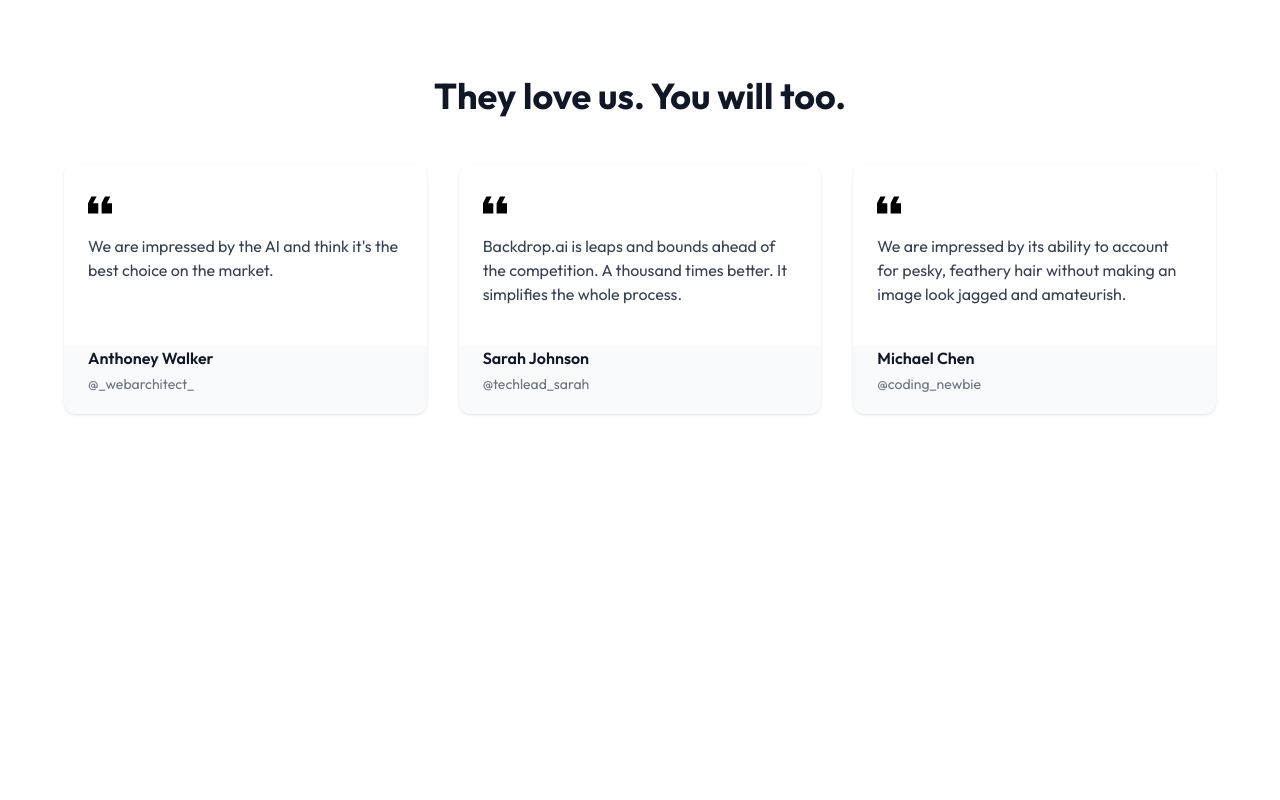
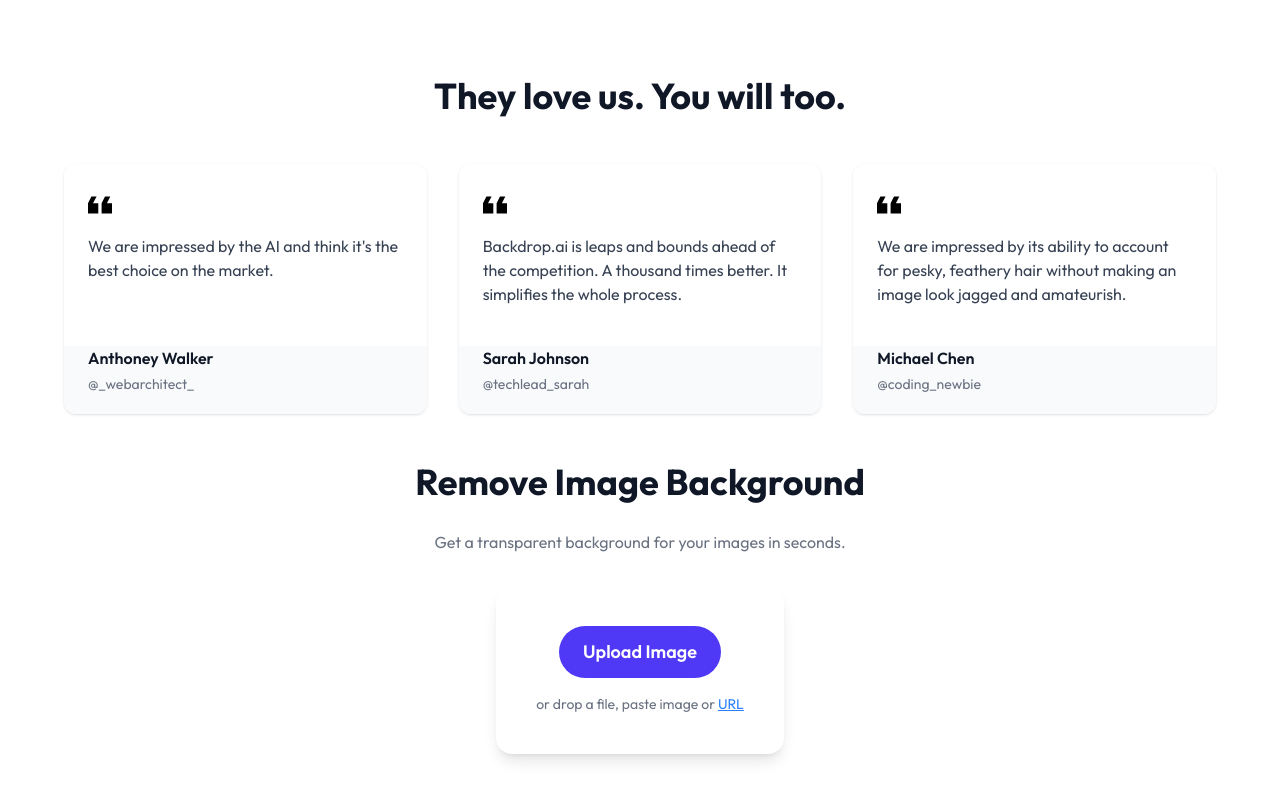
Before and after one commit to DhruvChudasma91/backdrop-ai, a React (Vite) app in the folder client/: page / in a window 1280 px wide. Shown: the part 2289-3089 px from the top of the page. Before the commit the page ends 2815 px from the top, so only its background shows below. Built offline with nearby package versions, Linux system fonts and the light colour scheme.

Commit message:
feat: complete TryNow Component

```diff
--- /dev/null
+++ b/client/src/components/TryNow.jsx
@@ -0,0 +1,27 @@
+const TryNow = () => {
+    return (
+        <div className="flex flex-col items-center justify-center bg-white px-4">
+
+            <h2 className="text-3xl md:text-4xl font-bold text-gray-900 mb-7 text-center">
+                Remove Image Background
+            </h2>
+            <p className="text-gray-500 mb-8 text-center">
+                Get a transparent background for your images in seconds.
+            </p>
+
+            <div className="bg-white rounded-2xl shadow-lg p-10 flex flex-col items-center space-y-4">
+                <input type="file" id="upload2" hidden accept="image/*"/>
+                <label
+                    htmlFor="upload2"
+                    className="bg-indigo-600 hover:bg-blue-700 text-white font-semibold cursor-pointer px-6 py-3 rounded-full text-lg">
+                    Upload Image
+                </label>
+                <p className="text-gray-500 text-sm">
+                    or drop a file, paste image or <a href="#" className="text-blue-500 underline">URL</a>
+                </p>
+            </div>
+        </div>
+    )
+}
+
+export default TryNow;
--- a/client/src/pages/Home.jsx
+++ b/client/src/pages/Home.jsx
@@ -3,6 +3,7 @@
 import BgSlider from "../components/BgSlider";
 import Pricing from "../components/Pricing";
 import Testimonials from "../components/Testimonials";
+import TryNow from "../components/TryNow";
 
 const Home = () => {
     return (
@@ -24,6 +25,8 @@
             <Testimonials />
 
             {/* Try Now section */}
+            <TryNow />
+
         </div>
     )
 }
```
